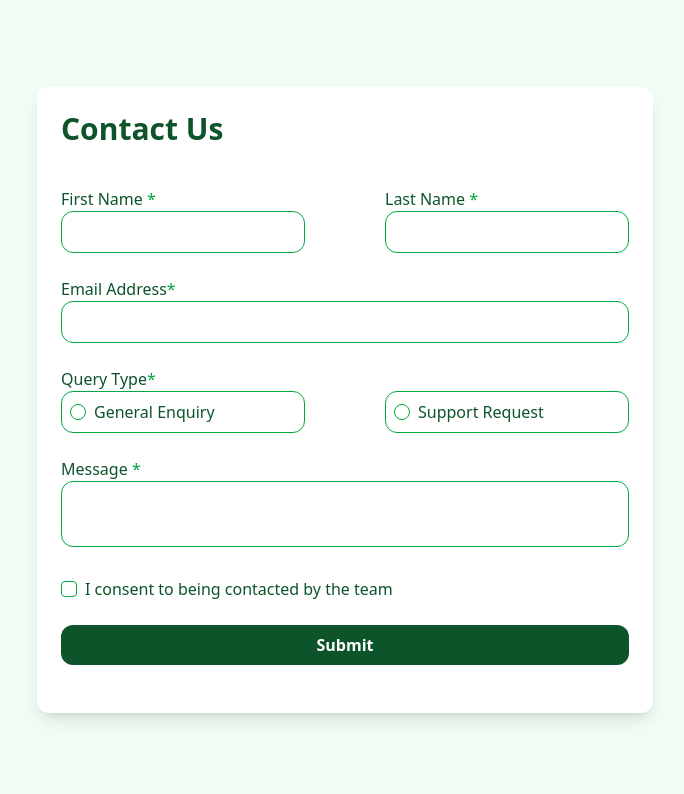
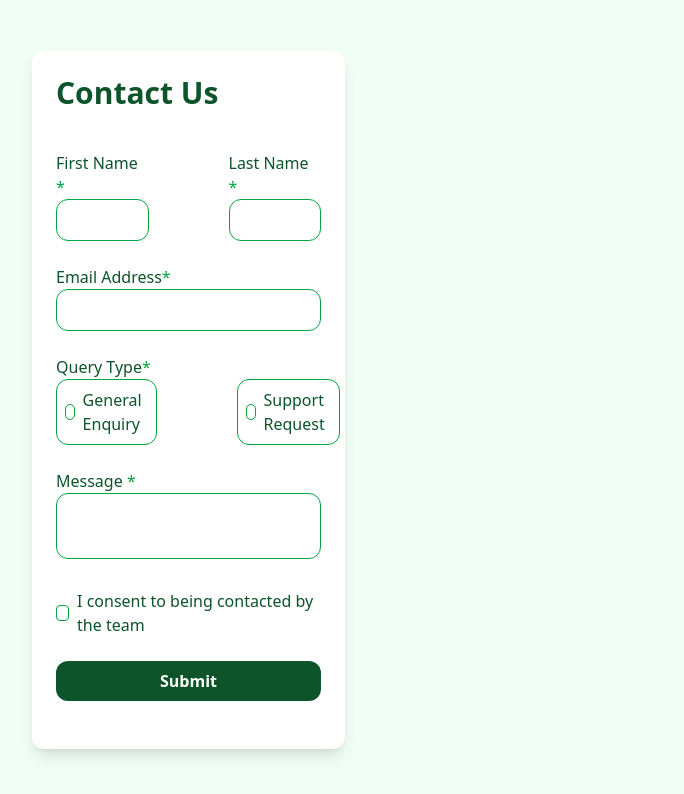
Before and after one commit to Sucdiv231/contact-form, a React (Vite) app: page / in a window 1280 px wide. Shown: the top 794 px of the page, without its empty margins (295-979 px from the left). Built offline with nearby package versions, Linux system fonts and the light colour scheme.

Commit message:
add main container to contact form

```diff
--- a/src/component/ContactForm.jsx
+++ b/src/component/ContactForm.jsx
@@ -78,7 +78,7 @@ export default function ContactForm() {
   }
 
   return (
-    <>
+    <main>
       {!readyToSubmit && (
         <div className="bg-white w-full lg:w-1/2 text-green-900 p-6 rounded-xl shadow-lg">
           <h1 className="text-xl md:text-2xl lg:text-3xl font-bold mb-6 lg:mb-10">
@@ -269,6 +269,6 @@ export default function ContactForm() {
           <p className="">Successfully Submitted!!!</p>
         </div>
       )}
-    </>
+    </main>
   );
 }
```
